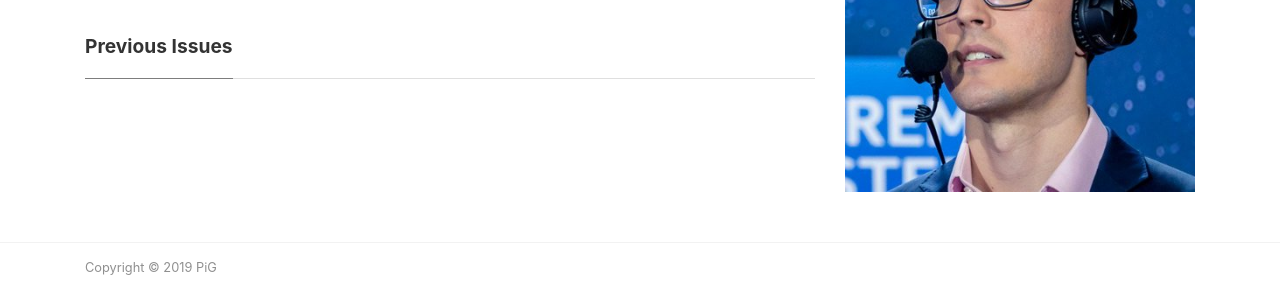
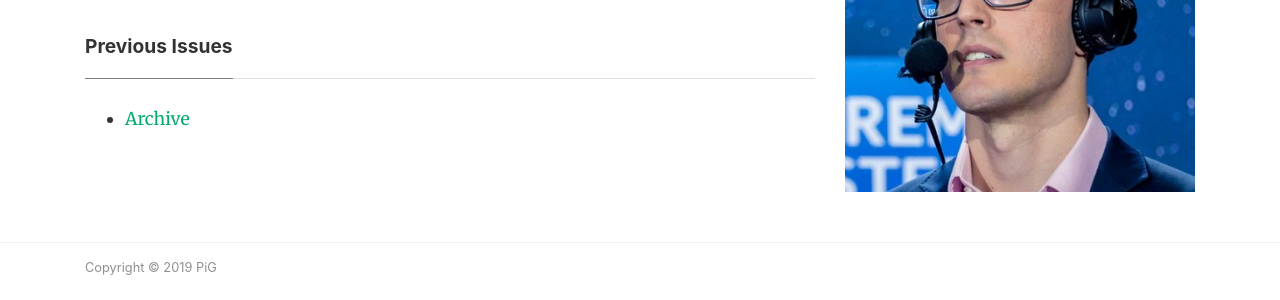
Before and after one commit to pigsc/web, a Jekyll site: the page built from newsletter.html, in a window 1280 px wide. Shown: the part 314-614 px from the top of the page. Built offline with Jekyll 4.4.1, drawn with Linux system fonts in a browser that asks for light colours; nearby versions of some CDN libraries.

Commit message:
Fix hidden link

```diff
--- a/newsletter.html
+++ b/newsletter.html
@@ -25,11 +25,9 @@ title: Monthly Newsletter
     </div>
 
     <ul>
-      {% for previous_issue in site.content.newsletter.previous_issues %}
       <li>
         <a href="{{ site.content.newsletter.archive_url }}" target="_blank">Archive</a>
       </li>
-      {% endfor %}
     </ul>
   </div>
 
```
